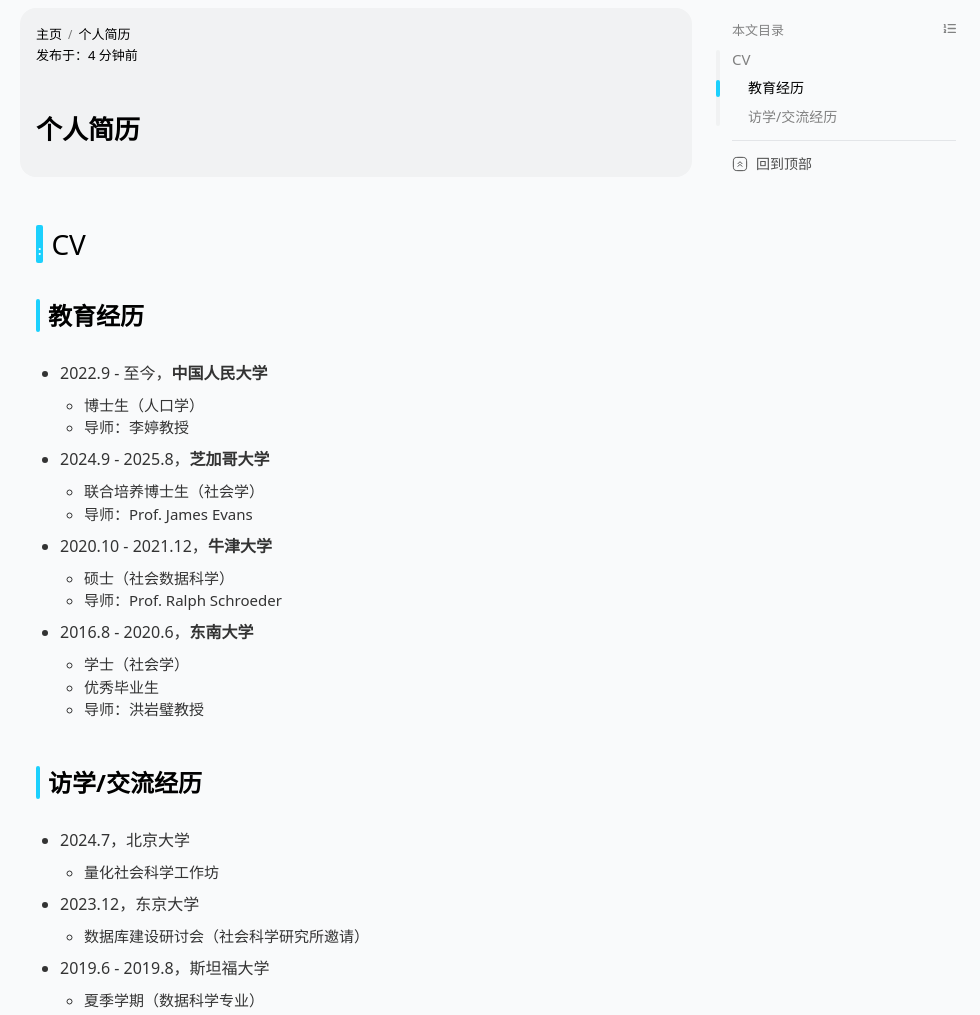
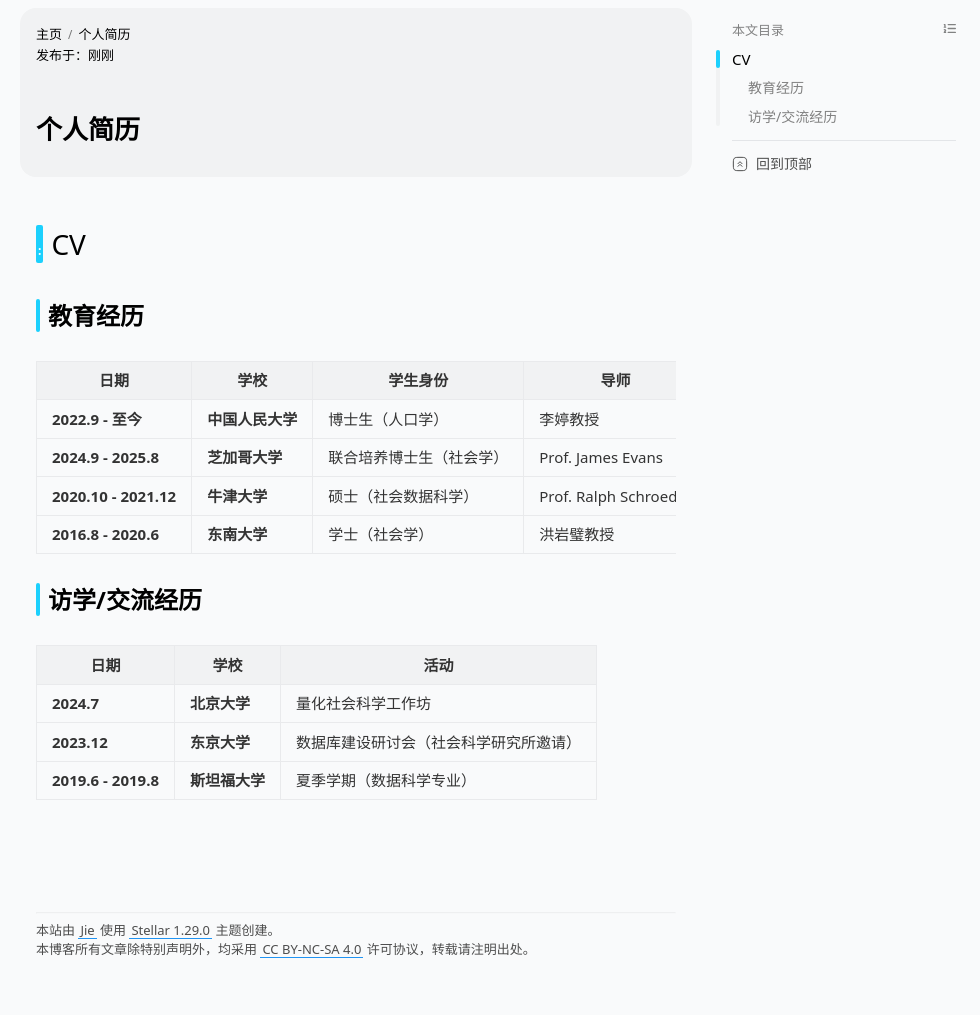
Before and after one commit to Patrickhua97/Patrickhua97.github.io, a plain HTML site: page resume/index.html in a window 1280 px wide. Shown: the top 1015 px of the page, 300-1280 px from the left. Drawn offline with nearby package versions, Linux system fonts and the light colour scheme; some packages are replaced by stand-ins of ours.

Commit message:
Site updated: 2024-06-29 22:42:04

```diff
--- a/resume/index.html
+++ b/resume/index.html
@@ -20,15 +20,15 @@
   <title>个人简历 - Jie Hua</title>
 
 
-    <meta name="description" content="CV教育经历 2022.9 - 至今，中国人民大学  博士生（人口学） 导师：李婷教授   2024.9 - 2025.8，芝加哥大学  联合培养博士生（社会学） 导师：Prof. James Evans   2020.10 - 2021.12，牛津大学  硕士（社会数据科学） 导师：Prof. Ralph Schroeder   2016.8 - 2020.6，东南大学  学士（社会学） 优秀毕">
+    <meta name="description" content="CV教育经历   日期 学校 学生身份 导师    2022.9 - 至今 中国人民大学 博士生（人口学） 李婷教授   2024.9 - 2025.8 芝加哥大学 联合培养博士生（社会学） Prof. James Evans   2020.10 - 2021.12 牛津大学 硕士（社会数据科学） Prof. Ralph Schroeder   2016.8 - 2020.6 东南大学 学士（社会">
 <meta property="og:type" content="website">
 <meta property="og:title" content="个人简历">
 <meta property="og:url" content="https://patrickhua97.github.io/resume/index.html">
 <meta property="og:site_name" content="Jie Hua">
-<meta property="og:description" content="CV教育经历 2022.9 - 至今，中国人民大学  博士生（人口学） 导师：李婷教授   2024.9 - 2025.8，芝加哥大学  联合培养博士生（社会学） 导师：Prof. James Evans   2020.10 - 2021.12，牛津大学  硕士（社会数据科学） 导师：Prof. Ralph Schroeder   2016.8 - 2020.6，东南大学  学士（社会学） 优秀毕">
+<meta property="og:description" content="CV教育经历   日期 学校 学生身份 导师    2022.9 - 至今 中国人民大学 博士生（人口学） 李婷教授   2024.9 - 2025.8 芝加哥大学 联合培养博士生（社会学） Prof. James Evans   2020.10 - 2021.12 牛津大学 硕士（社会数据科学） Prof. Ralph Schroeder   2016.8 - 2020.6 东南大学 学士（社会">
 <meta property="og:locale" content="zh_CN">
-<meta property="article:published_time" content="2024-06-29T14:37:09.263Z">
-<meta property="article:modified_time" content="2024-06-29T14:37:09.263Z">
+<meta property="article:published_time" content="2024-06-29T14:41:58.398Z">
+<meta property="article:modified_time" content="2024-06-29T14:41:58.398Z">
 <meta property="article:author" content="Jie">
 <meta name="twitter:card" content="summary">
 
@@ -77,7 +77,7 @@
   <span class="sep"></span>
   <a class="cap breadcrumb" href="/resume/index.html">个人简历</a>
   </div>
-<div class="flex-row" id="post-meta"><span class="text created">发布于：<time datetime="2024-06-29T14:37:09.263Z">2024-06-29</time></span><span class="sep updated"></span><span class="text updated">更新于：<time datetime="2024-06-29T14:37:09.263Z">2024-06-29</time></span></div></div></div>
+<div class="flex-row" id="post-meta"><span class="text created">发布于：<time datetime="2024-06-29T14:41:58.398Z">2024-06-29</time></span><span class="sep updated"></span><span class="text updated">更新于：<time datetime="2024-06-29T14:41:58.398Z">2024-06-29</time></span></div></div></div>
 
     <div class="bottom only-title">
 
@@ -88,50 +88,64 @@
     </div>
 
   </div>
-  </div><article class="md-text content"><h2 id="CV"><a href="#CV" class="headerlink" title="CV"></a>CV</h2><h3 id="教育经历"><a href="#教育经历" class="headerlink" title="教育经历"></a>教育经历</h3><ul>
-<li><p>2022.9 - 至今，<strong>中国人民大学</strong></p>
-<ul>
-<li>博士生（人口学）</li>
-<li>导师：李婷教授</li>
-</ul>
-</li>
-<li><p>2024.9 - 2025.8，<strong>芝加哥大学</strong></p>
-<ul>
-<li>联合培养博士生（社会学）</li>
-<li>导师：Prof. James Evans</li>
-</ul>
-</li>
-<li><p>2020.10 - 2021.12，<strong>牛津大学</strong></p>
-<ul>
-<li>硕士（社会数据科学）</li>
-<li>导师：Prof. Ralph Schroeder</li>
-</ul>
-</li>
-<li><p>2016.8 - 2020.6，<strong>东南大学</strong></p>
-<ul>
-<li>学士（社会学）</li>
-<li>优秀毕业生</li>
-<li>导师：洪岩璧教授</li>
-</ul>
-</li>
-</ul>
-<h3 id="访学-交流经历"><a href="#访学-交流经历" class="headerlink" title="访学&#x2F;交流经历"></a>访学&#x2F;交流经历</h3><ul>
-<li><p>2024.7，北京大学</p>
-<ul>
-<li>量化社会科学工作坊</li>
-</ul>
-</li>
-<li><p>2023.12，东京大学</p>
-<ul>
-<li>数据库建设研讨会（社会科学研究所邀请）</li>
-</ul>
-</li>
-<li><p>2019.6 - 2019.8，斯坦福大学</p>
-<ul>
-<li>夏季学期（数据科学专业）</li>
-</ul>
-</li>
-</ul>
+  </div><article class="md-text content"><h2 id="CV"><a href="#CV" class="headerlink" title="CV"></a>CV</h2><h3 id="教育经历"><a href="#教育经历" class="headerlink" title="教育经历"></a>教育经历</h3><table>
+<thead>
+<tr>
+<th>日期</th>
+<th>学校</th>
+<th>学生身份</th>
+<th>导师</th>
+</tr>
+</thead>
+<tbody><tr>
+<td><strong>2022.9 - 至今</strong></td>
+<td><strong>中国人民大学</strong></td>
+<td>博士生（人口学）</td>
+<td>李婷教授</td>
+</tr>
+<tr>
+<td><strong>2024.9 - 2025.8</strong></td>
+<td><strong>芝加哥大学</strong></td>
+<td>联合培养博士生（社会学）</td>
+<td>Prof. James Evans</td>
+</tr>
+<tr>
+<td><strong>2020.10 - 2021.12</strong></td>
+<td><strong>牛津大学</strong></td>
+<td>硕士（社会数据科学）</td>
+<td>Prof. Ralph Schroeder</td>
+</tr>
+<tr>
+<td><strong>2016.8 - 2020.6</strong></td>
+<td><strong>东南大学</strong></td>
+<td>学士（社会学）</td>
+<td>洪岩璧教授</td>
+</tr>
+</tbody></table>
+<h3 id="访学-交流经历"><a href="#访学-交流经历" class="headerlink" title="访学&#x2F;交流经历"></a>访学&#x2F;交流经历</h3><table>
+<thead>
+<tr>
+<th>日期</th>
+<th>学校</th>
+<th>活动</th>
+</tr>
+</thead>
+<tbody><tr>
+<td><strong>2024.7</strong></td>
+<td><strong>北京大学</strong></td>
+<td>量化社会科学工作坊</td>
+</tr>
+<tr>
+<td><strong>2023.12</strong></td>
+<td><strong>东京大学</strong></td>
+<td>数据库建设研讨会（社会科学研究所邀请）</td>
+</tr>
+<tr>
+<td><strong>2019.6 - 2019.8</strong></td>
+<td><strong>斯坦福大学</strong></td>
+<td>夏季学期（数据科学专业）</td>
+</tr>
+</tbody></table>
 </article>
 
 
--- a/search.json
+++ b/search.json
@@ -1 +1 @@
-[{"title":"Hello World","path":"/2024/06/28/hello-world/","content":"Welcome to Hexo! This is your very first post. Check documentation for more info. If you get any problems when using Hexo, you can find the answer in troubleshooting or you can ask me on GitHub. Quick StartCreate a new post1$ hexo new &quot;My New Post&quot; More info: Writing Run server1$ hexo server More info: Server Generate static files1$ hexo generate More info: Generating Deploy to remote sites1$ hexo deploy More info: Deployment"},{"title":"关于我","path":"//about/index.html","content":"关于我欢迎来到我的个人主页！目前仍在努力建设ing~ 江苏镇江人，1997年生，现就读于 中国人民大学人口与健康学院 ，人口学二年级博士生"},{"title":"个人简历","path":"//resume/index.html","content":"CV教育经历 2022.9 - 至今，中国人民大学 博士生（人口学） 导师：李婷教授 2024.9 - 2025.8，芝加哥大学 联合培养博士生（社会学） 导师：Prof. James Evans 2020.10 - 2021.12，牛津大学 硕士（社会数据科学） 导师：Prof. Ralph Schroeder 2016.8 - 2020.6，东南大学 学士（社会学） 优秀毕业生 导师：洪岩璧教授 访学&#x2F;交流经历 2024.7，北京大学 量化社会科学工作坊 2023.12，东京大学 数据库建设研讨会（社会科学研究所邀请） 2019.6 - 2019.8，斯坦福大学 夏季学期（数据科学专业）"}]
+[{"title":"Hello World","path":"/2024/06/28/hello-world/","content":"Welcome to Hexo! This is your very first post. Check documentation for more info. If you get any problems when using Hexo, you can find the answer in troubleshooting or you can ask me on GitHub. Quick StartCreate a new post1$ hexo new &quot;My New Post&quot; More info: Writing Run server1$ hexo server More info: Server Generate static files1$ hexo generate More info: Generating Deploy to remote sites1$ hexo deploy More info: Deployment"},{"title":"关于我","path":"//about/index.html","content":"关于我欢迎来到我的个人主页！目前仍在努力建设ing~ 江苏镇江人，1997年生，现就读于 中国人民大学人口与健康学院 ，人口学二年级博士生"},{"title":"个人简历","path":"//resume/index.html","content":"CV教育经历 日期 学校 学生身份 导师 2022.9 - 至今 中国人民大学 博士生（人口学） 李婷教授 2024.9 - 2025.8 芝加哥大学 联合培养博士生（社会学） Prof. James Evans 2020.10 - 2021.12 牛津大学 硕士（社会数据科学） Prof. Ralph Schroeder 2016.8 - 2020.6 东南大学 学士（社会学） 洪岩璧教授 访学&#x2F;交流经历 日期 学校 活动 2024.7 北京大学 量化社会科学工作坊 2023.12 东京大学 数据库建设研讨会（社会科学研究所邀请） 2019.6 - 2019.8 斯坦福大学 夏季学期（数据科学专业）"}]
```
